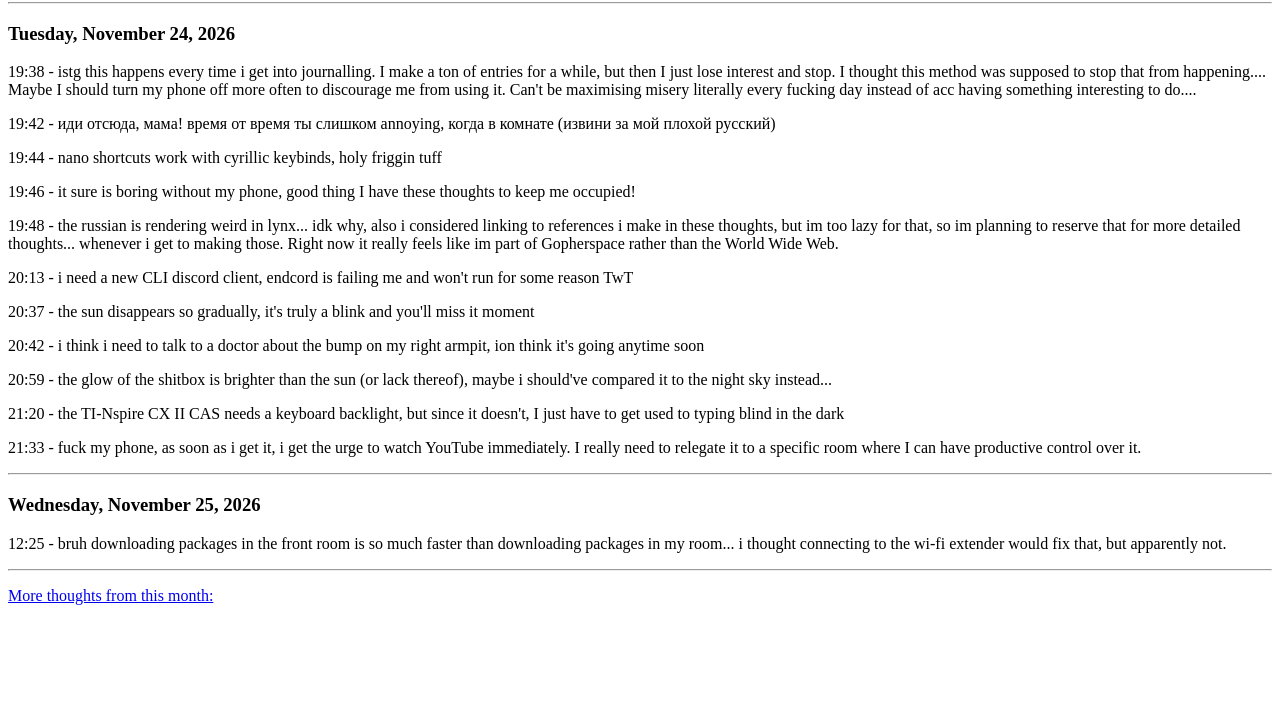
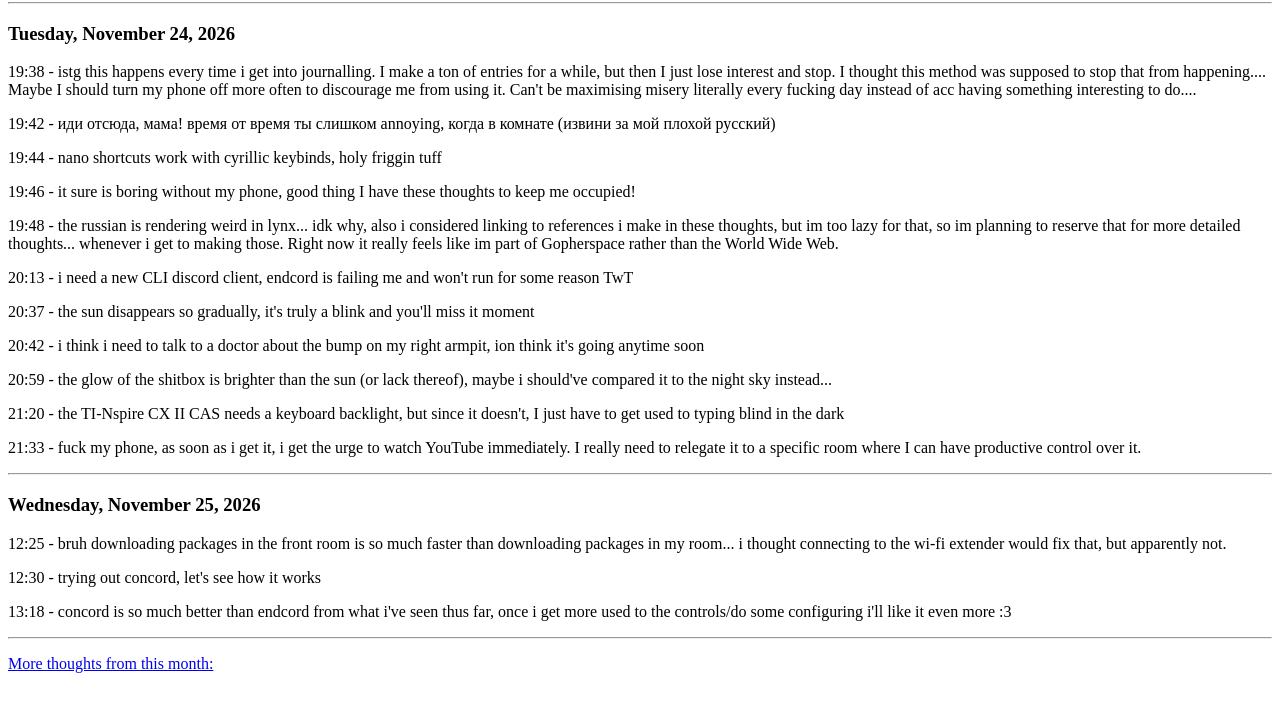
Before and after one commit to bimmy4664/bimmy4664.github.io, a plain HTML site: page thoughts/2026/11/23.html in a window 1280 px wide. Shown: the part 78-790 px from the top of the page. Drawn offline with Linux system fonts and the light colour scheme.

Commit message:
thoughts for 2026-11-25

```diff
--- a/thoughts/2026/11/23.html
+++ b/thoughts/2026/11/23.html
@@ -25,6 +25,8 @@
 
 	<h3>Wednesday, November 25, 2026</h3>
 	<p>12:25 - bruh downloading packages in the front room is so much faster than downloading packages in my room... i thought connecting to the wi-fi extender would fix that, but apparently not.</p>
+	<p>12:30 - trying out concord, let's see how it works</p>
+	<p>13:18 - concord is so much better than endcord from what i've seen thus far, once i get more used to the controls/do some configuring i'll like it even more :3</p>
 	<hr>
 
 	<p><a href="./index.html">More thoughts from this month:</a></p>
```
